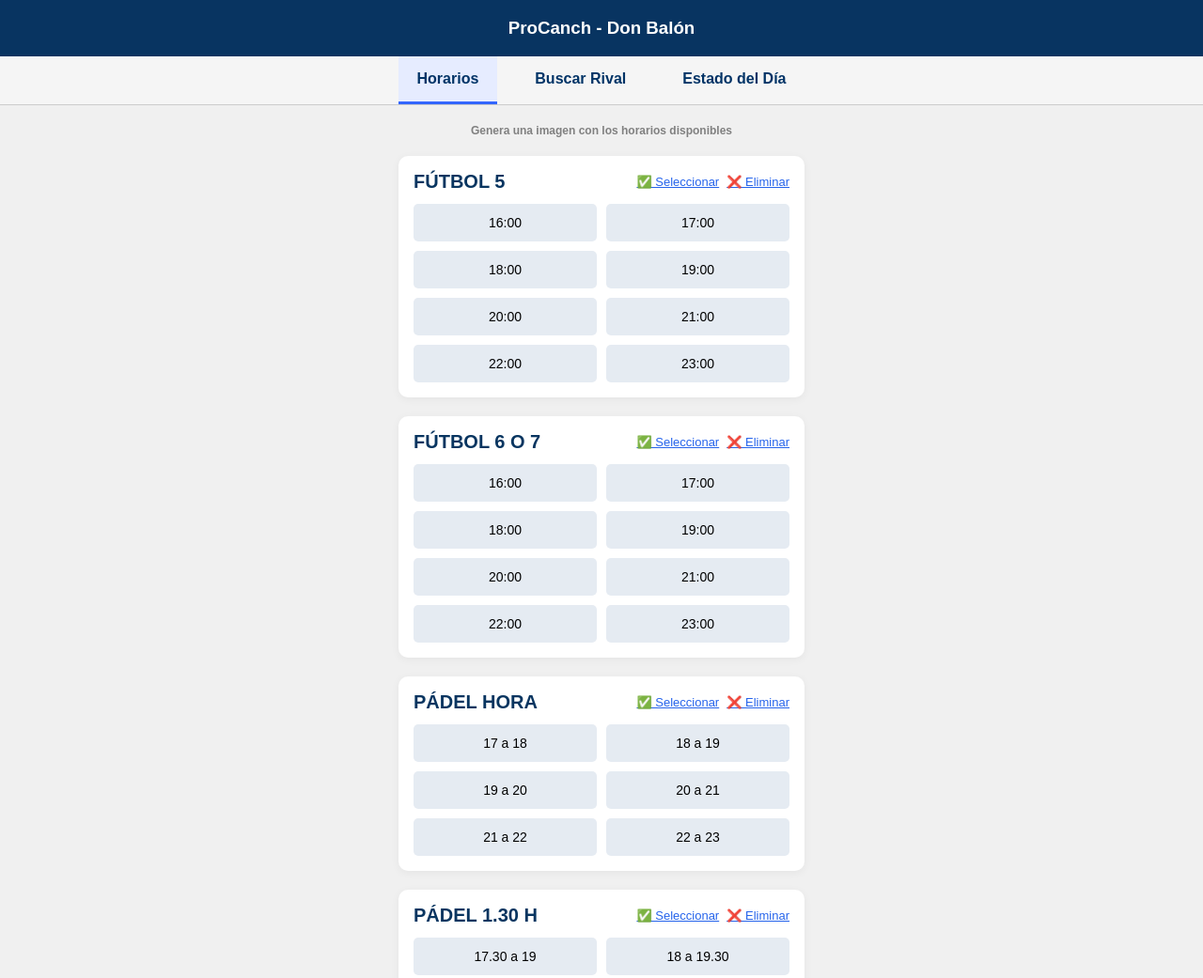
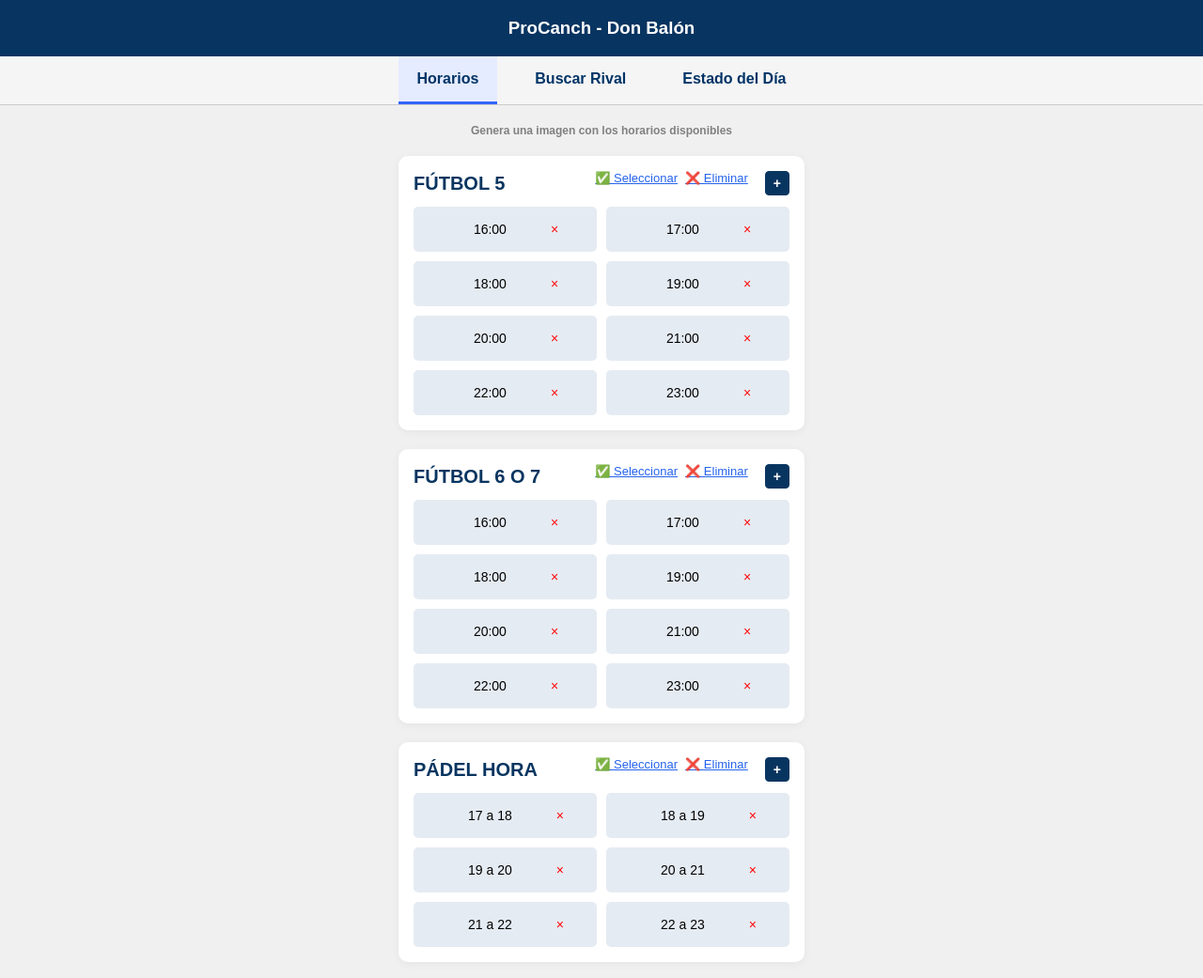
Before and after one commit to PrograsanUy/ReservaDeCanchas, a plain HTML site: page index.html in a window 1280 px wide. Shown: the top 1041 px of the page at 94% size. Drawn offline with nearby package versions, Linux system fonts and the light colour scheme.

Commit message:
Update index.html

```diff
--- a/index.html
+++ b/index.html
@@ -7,6 +7,38 @@
   <title>ProCanch - DonBalon</title>
   <link rel="stylesheet" type="text/css" href="estilosGenerales.css">
   <script src="https://cdnjs.cloudflare.com/ajax/libs/html2canvas/1.4.1/html2canvas.min.js"></script>
+  <style>
+    /* Para botones eliminar horarios */
+    .btn-eliminar {
+      border: none;
+      color: red;
+      border-radius: 50%;
+      height: 20px;
+      font-weight: bold;
+      cursor: pointer;
+      padding-left: 30px;
+      line-height: 0px;
+      right: -35px;
+      font-size: 14px;
+      position: absolute;
+    }
+
+    .btn-agregar {
+      margin-left: 10px;
+      cursor: pointer;
+      padding: 4px 8px;
+      font-size: 14px;
+      border-radius: 4px;
+      border: 1px solid #083560;
+      background: #083560;
+      color: white;
+      font-weight: bold;
+    }
+    /* Para que los botones de horario tengan posición relativa y así el eliminar quede bien posicionado */
+    .horarios-grid button {
+      position: relative;
+    }
+  </style>
 </head>
 <body>
 
@@ -36,14 +68,22 @@
   </div>
 
 <script>
-    const horariosPorCancha = {
-      'FÚTBOL 5': ["16:00 ", "17:00 ", "18:00 ", "19:00 ", "20:00 ", "21:00 ", "22:00 ", "23:00 "],
-      'FÚTBOL 6 O 7': ["16:00 ", "17:00 ", "18:00 ", "19:00 ", "20:00 ", "21:00 ", "22:00 ", "23:00 "],
-      'PÁDEL HORA': ["17 a 18 ", "18 a 19 ", "19 a 20 ", "20 a 21 ", "21 a 22 ", "22 a 23 "],
-      'PÁDEL 1.30 H': ["17.30 a 19 ", "18 a 19.30 ", "19 a 20.30 ", "19.30 a 21 ", "20.30 a 22.00 ", "21 a 22.30 "]
+  // Carga horarios desde localStorage o usa los iniciales
+  let horariosPorCancha = JSON.parse(localStorage.getItem('horariosPorCancha')) || {
+    'FÚTBOL 5': ["16:00", "17:00", "18:00", "19:00", "20:00", "21:00", "22:00", "23:00"],
+    'FÚTBOL 6 O 7': ["16:00", "17:00", "18:00", "19:00", "20:00", "21:00", "22:00", "23:00"],
+    'PÁDEL HORA': ["17 a 18", "18 a 19", "19 a 20", "20 a 21", "21 a 22", "22 a 23"],
+    'PÁDEL 1.30 H': ["17.30 a 19", "18 a 19.30", "19 a 20.30", "19.30 a 21", "20.30 a 22.00", "21 a 22.30"]
   };
 
   const horariosDiv = document.getElementById("horarios");
+
+  function guardarHorarios() {
+    localStorage.setItem('horariosPorCancha', JSON.stringify(horariosPorCancha));
+  }
+
+  function renderHorarios() {
+    horariosDiv.innerHTML = '';
 
     Object.entries(horariosPorCancha).forEach(([cancha, horarios]) => {
       const section = document.createElement("div");
@@ -56,6 +96,7 @@
       title.textContent = cancha;
       titleDiv.appendChild(title);
 
+      // Botones Seleccionar y Eliminar seleccionados
       const actionsDiv = document.createElement("div");
       actionsDiv.style.display = "flex";
       actionsDiv.style.gap = "8px";
@@ -63,6 +104,7 @@
       const selectAll = document.createElement("span");
       selectAll.textContent = "✅ Seleccionar";
       selectAll.className = "select-all";
+      selectAll.style.cursor = "pointer";
       selectAll.onclick = () => {
         const seleccionados = Array.from(document.querySelectorAll("#horarios button.selected"))
           .map(b => b.getAttribute("data-full"));
@@ -72,18 +114,39 @@
           alert("Solo se pueden seleccionar 2 secciones para mantener la estética de la imagen.");
           return;
         }
-        section.querySelectorAll("button").forEach(btn => btn.classList.add("selected"));
+        // SOLO botones con data-full para evitar seleccionar botones eliminar
+        section.querySelectorAll("button[data-full]").forEach(btn => btn.classList.add("selected"));
       };
 
       const clearAll = document.createElement("span");
       clearAll.textContent = "❌ Eliminar";
       clearAll.className = "select-all";
+      clearAll.style.cursor = "pointer";
       clearAll.onclick = () => {
-        section.querySelectorAll("button").forEach(btn => btn.classList.remove("selected"));
+        // SOLO botones con data-full para evitar quitar la clase de botones eliminar
+        section.querySelectorAll("button[data-full]").forEach(btn => btn.classList.remove("selected"));
+      };
+
+      // Botón para agregar horarios
+      const btnAgregar = document.createElement("button");
+      btnAgregar.textContent = "+";
+      btnAgregar.className = "btn-agregar";
+      btnAgregar.onclick = () => {
+        const nuevaHora = prompt(`Ingresa nuevo horario para ${cancha}:`);
+        if (nuevaHora) {
+          if (horariosPorCancha[cancha].includes(nuevaHora.trim())) {
+            alert("Ese horario ya existe en esta sección.");
+            return;
+          }
+          horariosPorCancha[cancha].push(nuevaHora.trim());
+          guardarHorarios();
+          renderHorarios();
+        }
       };
 
       actionsDiv.appendChild(selectAll);
       actionsDiv.appendChild(clearAll);
+      actionsDiv.appendChild(btnAgregar);
       titleDiv.appendChild(actionsDiv);
       section.appendChild(titleDiv);
 
@@ -94,6 +157,7 @@
         const btn = document.createElement("button");
         btn.textContent = `${h}`;
         btn.setAttribute("data-full", `${cancha} - ${h}`);
+
         btn.onclick = () => {
           btn.classList.toggle("selected");
 
@@ -116,12 +180,31 @@
 
           alert("Solo se pueden seleccionar 2 secciones para mantener la estética de la imagen. Se reemplazó la segunda selección.");
         };
+
+        // Botón eliminar horario individual
+        const btnEliminarHora = document.createElement("button");
+        btnEliminarHora.textContent = "×";
+        btnEliminarHora.className = "btn-eliminar";
+        btnEliminarHora.onclick = (e) => {
+          e.stopPropagation(); // Evita toggle selected
+          if (confirm(`¿Eliminar el horario "${h}" de ${cancha}?`)) {
+            horariosPorCancha[cancha] = horariosPorCancha[cancha].filter(hora => hora !== h);
+            guardarHorarios();
+            renderHorarios();
+          }
+        };
+
+        btn.appendChild(btnEliminarHora);
+
         grid.appendChild(btn);
       });
 
       section.appendChild(grid);
       horariosDiv.appendChild(section);
     });
+  }
+
+  renderHorarios();
 
   function getRandomBackground() {
     const fondos = ["fondos/f1.jpg", "fondos/f2.jpg", "fondos/f3.jpg", "fondos/f4.jpg", "fondos/f5.jpg"];
```
Lines whose indentation alone changed are shown as unchanged.
